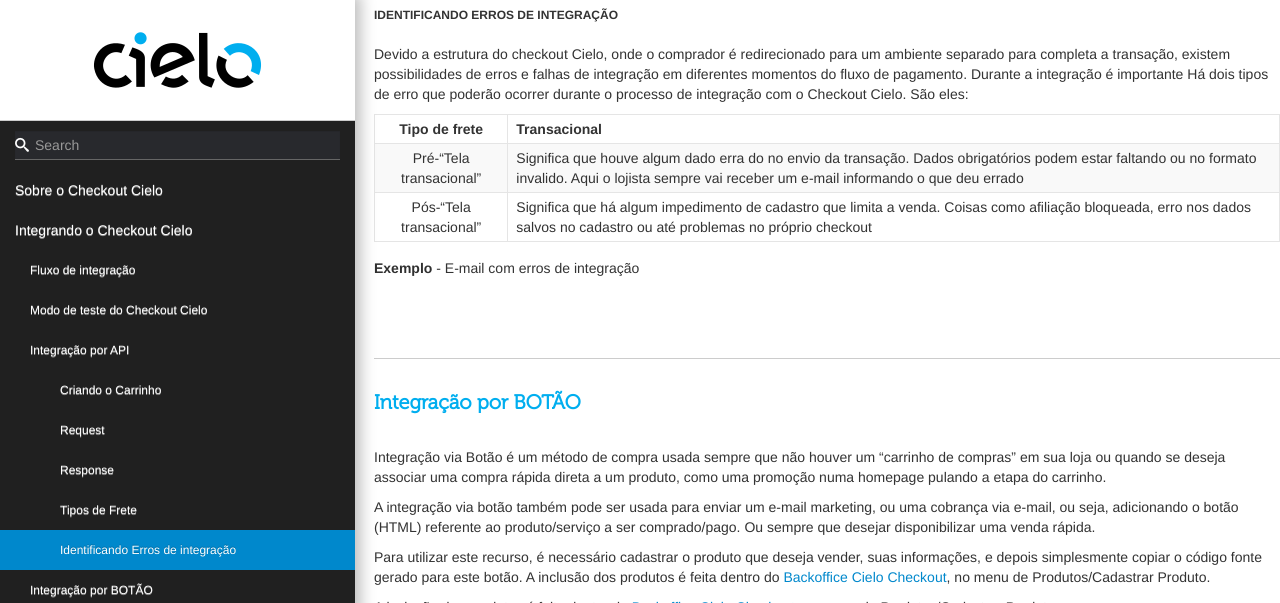
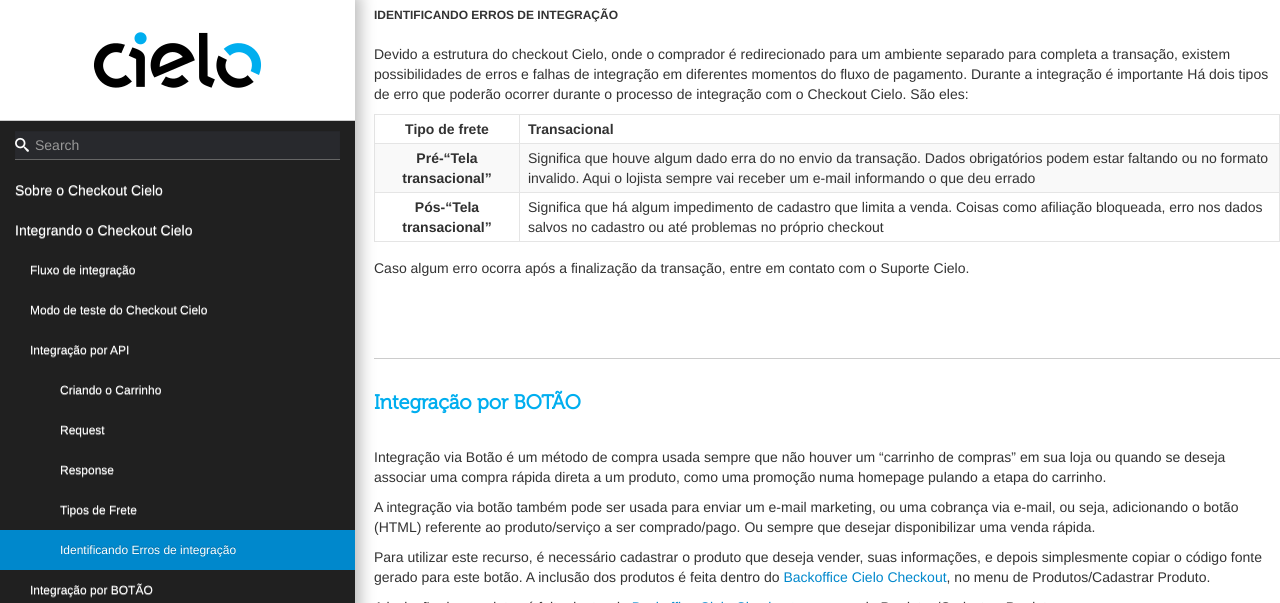
Before and after one commit to DeveloperCielo/Tutorial, a Jekyll site: the page built from _posts/2017-08-25-Checkout.md, in a window 1280 px wide and 900 px high, scrolled down 16698 px, cut to the strip 0-603 px from the top of the window. Built offline with Jekyll 4.4.1, drawn with Linux system fonts in a browser that asks for light colours; some web fonts are replaced.

Commit message:
Updated '_posts/2017-08-25-Checkout.md' via CloudCannon

```diff
--- a/_posts/2017-08-25-Checkout.md
+++ b/_posts/2017-08-25-Checkout.md
@@ -581,21 +581,12 @@
 Há dois tipos de erro que poderão ocorrer durante o processo de integração com o Checkout Cielo. São eles:
 
 
-| Tipo de frete             | Transacional                                                                                                                                                                                          |
-|:-------------------------:|:------------------------------------------------------------------------------------------------------------------------------------------------------------------------------------------------------|
-| Pré-"Tela transacional"   | Significa que houve algum dado erra do no envio da transação. Dados obrigatórios podem estar faltando ou no formato invalido. Aqui o lojista sempre vai receber um e-mail informando o que deu errado |
-| Pós-"Tela transacional"   | Significa que há algum impedimento de cadastro que limita a venda. Coisas como afiliação bloqueada, erro nos dados salvos no cadastro ou até problemas no próprio checkout                            |
-
-
-**Exemplo** - E-mail com erros de integração
-
-
-
-
-
-
-
-
+| Tipo de frete                 | Transacional                                                                                                                                                                                          |
+|:-----------------------------:|:------------------------------------------------------------------------------------------------------------------------------------------------------------------------------------------------------|
+| **Pré-"Tela transacional"**   | Significa que houve algum dado erra do no envio da transação. Dados obrigatórios podem estar faltando ou no formato invalido. Aqui o lojista sempre vai receber um e-mail informando o que deu errado |
+| **Pós-"Tela transacional"**   | Significa que há algum impedimento de cadastro que limita a venda. Coisas como afiliação bloqueada, erro nos dados salvos no cadastro ou até problemas no próprio checkout                            |
+
+Caso algum erro ocorra após a finalização da transação, entre em contato com o Suporte Cielo.
 
 
 
```
